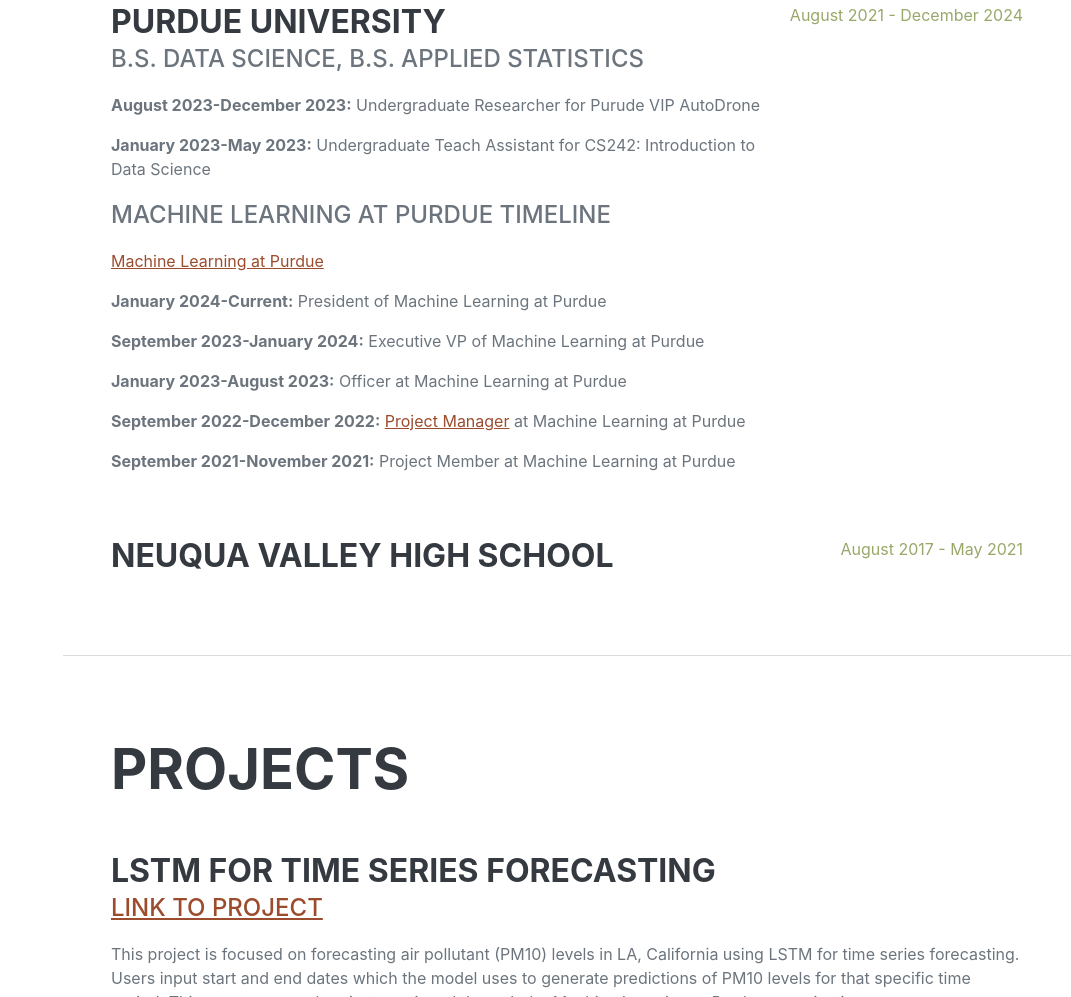
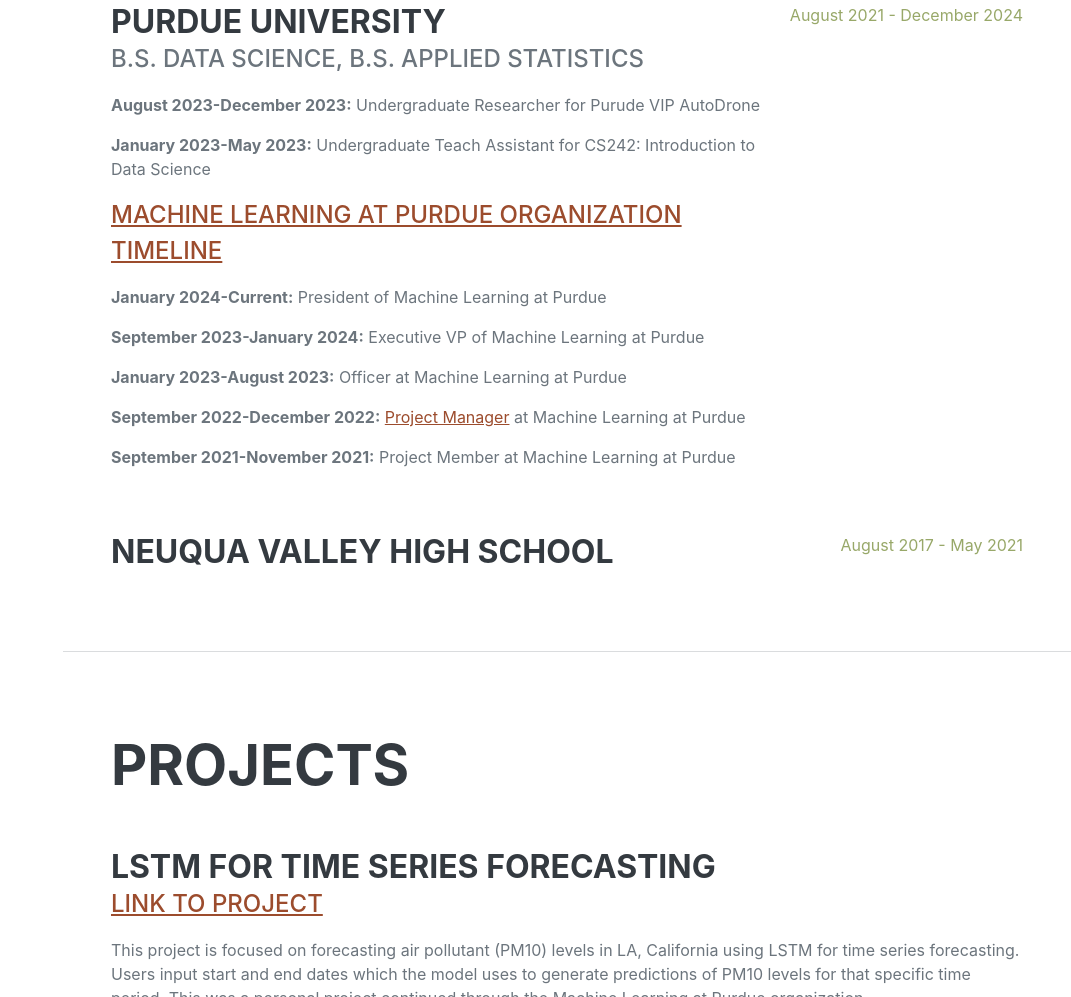
Before and after one commit to sloth-mom/gwendolynmae, a plain HTML site: page index.html in a window 1280 px wide. Shown: the part 2093-3090 px from the top of the page, without its empty margins (209-1280 px from the left). Drawn offline with nearby package versions, Linux system fonts and the light colour scheme; a web font is replaced by a local one.

Commit message:
Update index.html

```diff
--- a/index.html
+++ b/index.html
@@ -100,8 +100,7 @@
                             <p><b>August 2023-December 2023:</b> Undergraduate Researcher for Purude VIP AutoDrone</p>
                             <p><b>January 2023-May 2023:</b> Undergraduate Teach Assistant for CS242: Introduction to Data Science</p>
                             <p></p>
-                            <div class="subheading mb-3"> Machine Learning at Purdue Timeline</div>
-                            <p><a href="https://mlp.cs.purdue.edu/">Machine Learning at Purdue</a></p>
+                            <div class="subheading mb-3"> <a href="https://mlp.cs.purdue.edu/">Machine Learning at Purdue Organization Timeline</a></div>
                             <p><b>January 2024-Current:</b> President of Machine Learning at Purdue </p>
                             <p><b>September 2023-January 2024:</b> Executive VP of Machine Learning at Purdue </p>
                             <p><b>January 2023-August 2023:</b> Officer at Machine Learning at Purdue </p>
```
